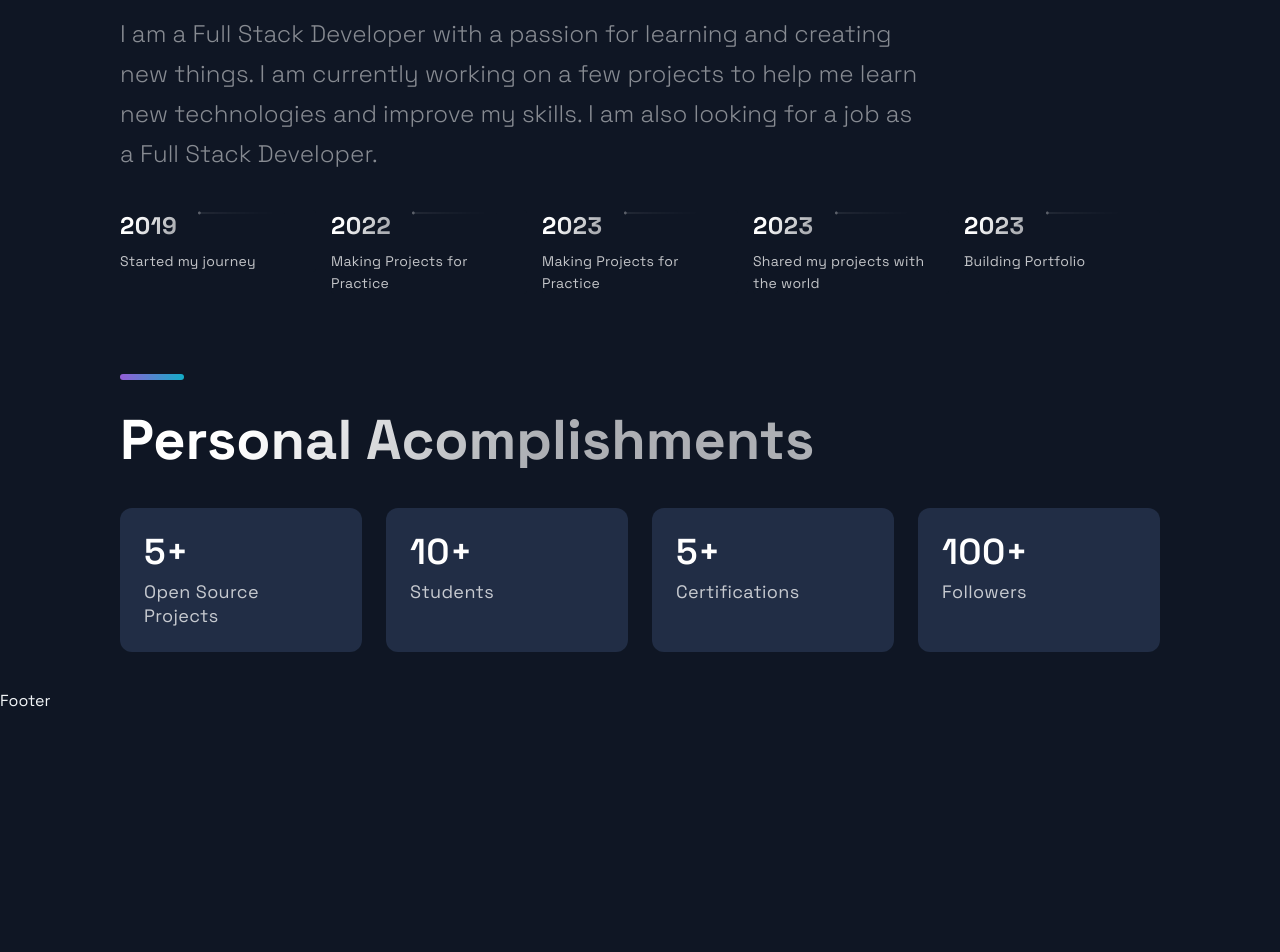
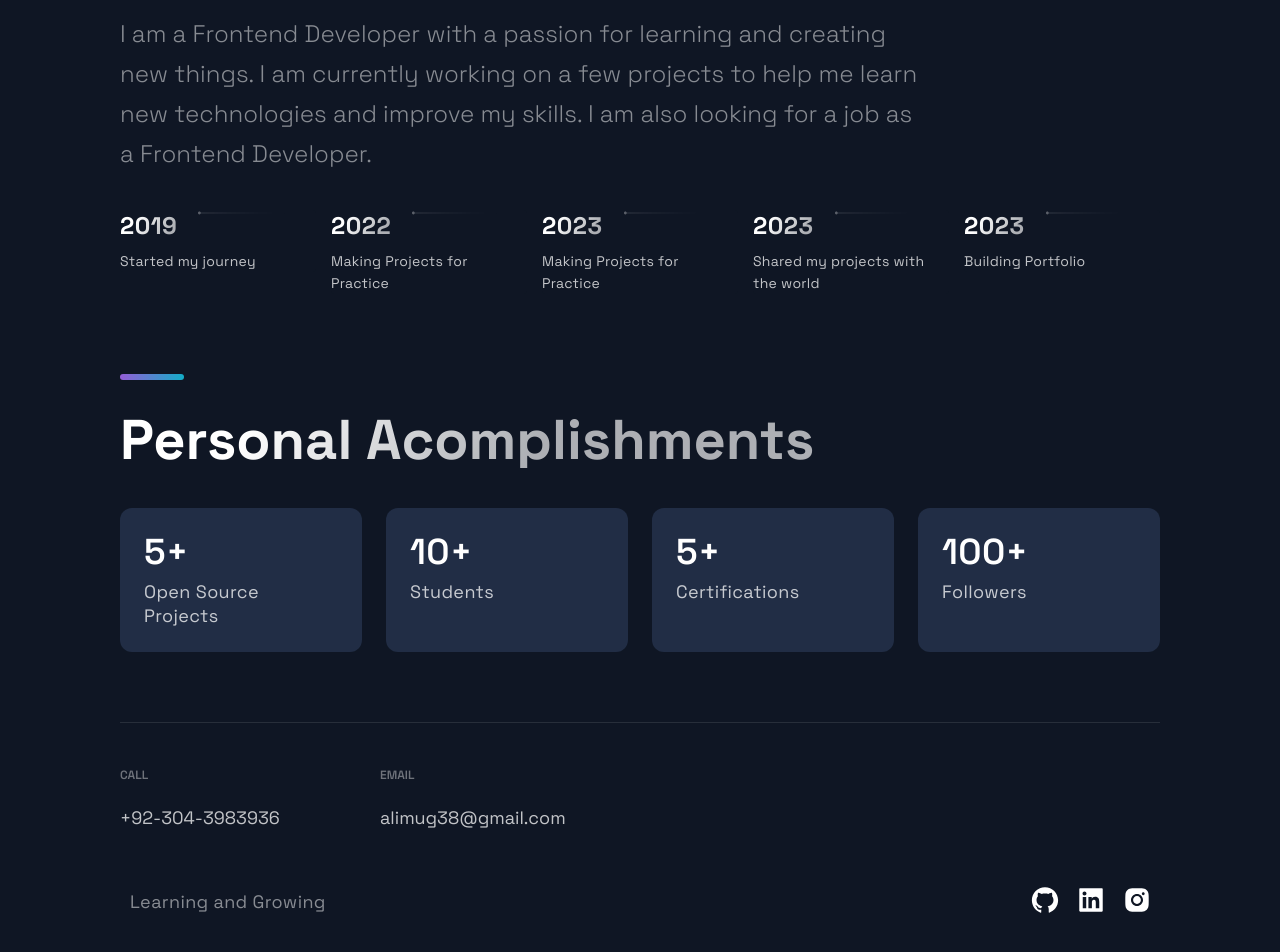
Before and after one commit to alemughal/portfolio, a Next.js app: page / in a window 1280 px wide. Shown: the part 2775-3727 px from the top of the page. Before the commit the page ends 3486 px from the top, so only its background shows below. Built offline with nearby package versions, Linux system fonts and the light colour scheme.

Commit message:
Creating Footer

```diff
--- a/src/components/Footer/Footer.js
+++ b/src/components/Footer/Footer.js
@@ -1,14 +1,54 @@
-import React from 'react';
-import { AiFillGithub, AiFillInstagram, AiFillLinkedin } from 'react-icons/ai';
+import React from "react";
+import { AiFillGithub, AiFillInstagram, AiFillLinkedin } from "react-icons/ai";
 
-import { SocialIcons } from '../Header/HeaderStyles';
-import { CompanyContainer, FooterWrapper, LinkColumn, LinkItem, LinkList, LinkTitle, Slogan, SocialContainer, SocialIconsContainer } from './FooterStyles';
+import { SocialIcons } from "../Header/HeaderStyles";
+import {
+  CompanyContainer,
+  FooterWrapper,
+  LinkColumn,
+  LinkItem,
+  LinkList,
+  LinkTitle,
+  Slogan,
+  SocialContainer,
+  SocialIconsContainer,
+} from "./FooterStyles";
 
 const Footer = () => {
   return (
-    <div>
-      Footer
-    </div>
+    <FooterWrapper>
+      <LinkList>
+        <LinkColumn>
+          <LinkTitle>Call</LinkTitle>
+          <LinkItem href="tel:92-304-983936">+92-304-3983936</LinkItem>
+        </LinkColumn>
+        <LinkColumn>
+          <LinkTitle>Email</LinkTitle>
+          <LinkItem href="mailto:alimug38@gmail.com">
+            alimug38@gmail.com
+          </LinkItem>
+        </LinkColumn>
+      </LinkList>
+      <SocialIconsContainer>
+        <CompanyContainer>
+          <Slogan>Learning and Growing</Slogan>
+        </CompanyContainer>
+        <SocialContainer>
+          <SocialIcons href="https://github.com/alemughal" target="_blank">
+            <AiFillGithub size="3rem" />
+          </SocialIcons>
+          <SocialIcons
+            href="https://www.linkedin.com/in/muhammad-ali-shan-000a511bb/"
+            target="_blank"
+          >
+            <AiFillLinkedin size="3rem" />
+          </SocialIcons>
+          <SocialIcons href="https://instagram.com/alemughal" target="_blank">
+            <AiFillInstagram size="3rem" />
+          </SocialIcons>
+        </SocialContainer>
+      </SocialIconsContainer>
+    </FooterWrapper>
   );
 };
 
--- a/src/components/TimeLine/TimeLine.js
+++ b/src/components/TimeLine/TimeLine.js
@@ -63,10 +63,10 @@ const Timeline = () => {
     <Section>
       <SectionTitle>About Me</SectionTitle>
       <SectionText>
-        I am a Full Stack Developer with a passion for learning and creating new
+        I am a Frontend Developer with a passion for learning and creating new
         things. I am currently working on a few projects to help me learn new
         technologies and improve my skills. I am also looking for a job as a
-        Full Stack Developer.
+        Frontend Developer.
       </SectionText>
       <CarouselContainer ref={carouselRef} onScroll={handleScroll}>
         <>
```
